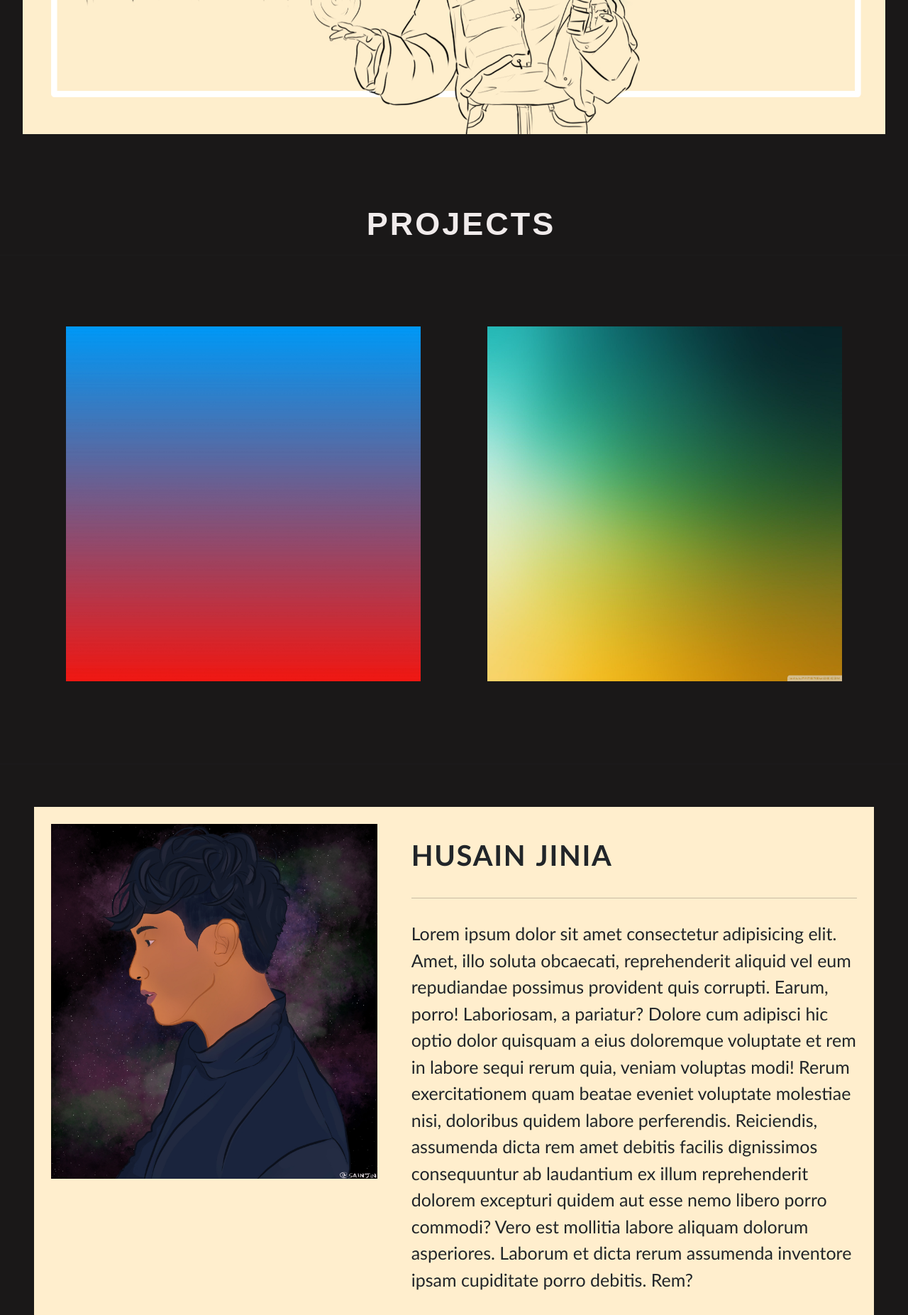
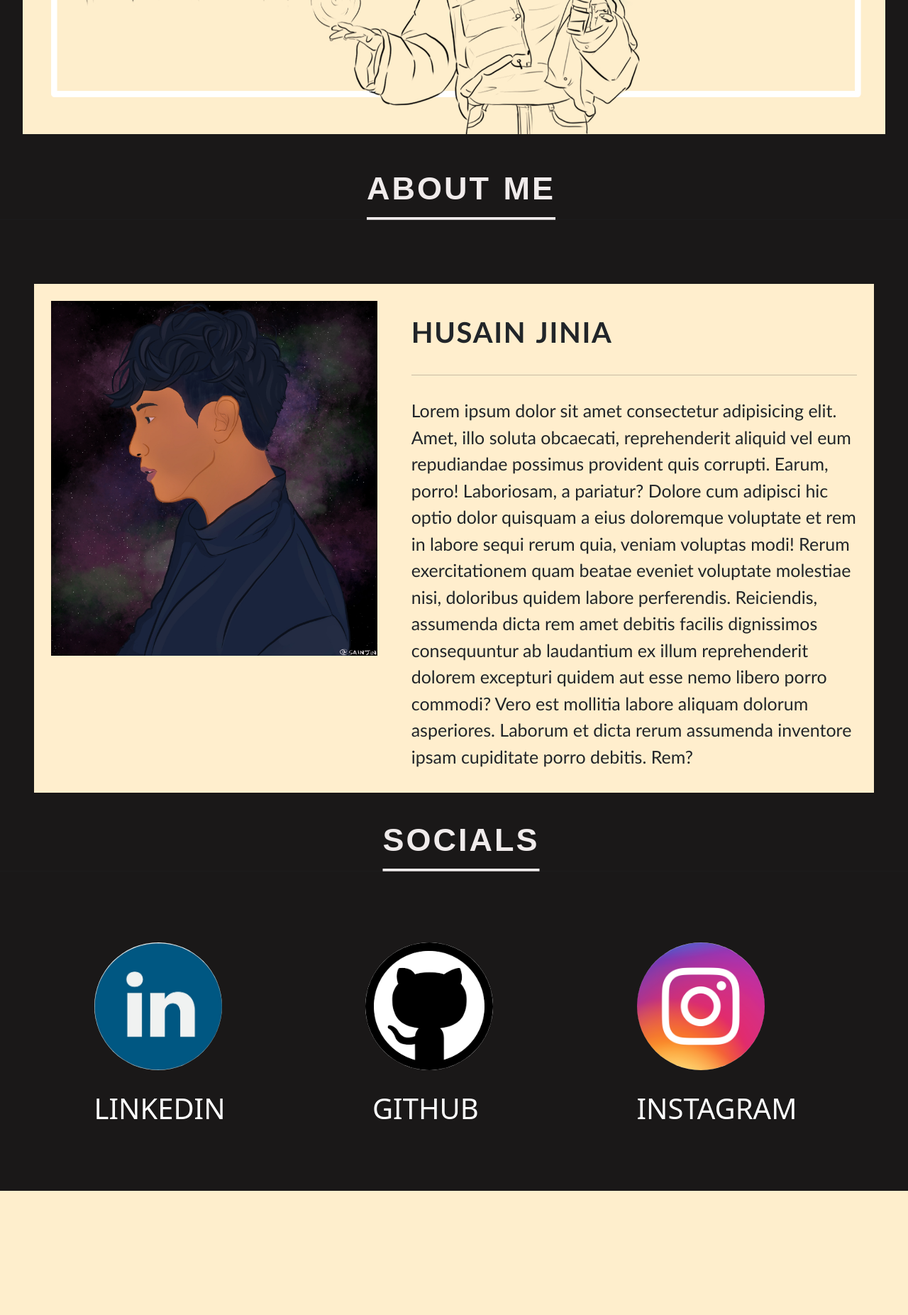
Before and after one commit to Husain-Jinia/Art-Website, a Django app: page / in a window 1280 px wide. Shown: the part 631-2484 px from the top of the page at 71% size. After the commit the page ends 2309 px from the top, so only its background shows below. Run offline with Django 3.2, Linux system fonts and the light colour scheme; some libraries are stand-ins or nearby versions.

Commit message:
Added dependencies

```diff
--- a/ArtWebsite/website/static/javascript/app.js
+++ b/ArtWebsite/website/static/javascript/app.js
@@ -8,7 +8,7 @@ tl.fromTo(
         {height:"100%", ease:Power2.easeInOut}
     ).fromTo(
         hero,
-        1.2,
+        1,
         {width:"100%"},
         {width:"95%", ease:Power2.easeInOut}
     );
--- a/ArtWebsite/website/templates/base.html
+++ b/ArtWebsite/website/templates/base.html
@@ -28,7 +28,6 @@
         <div class="nav-links" style="padding-left: 50%; font-size: 20px; ">
           <a href="{% url 'homepage' %}">HOME</a>
           <a href="{% url 'artpage' %}" >ART</a>
-          <a href="#" target="_blank">CONTACT</a>
           <a href="https://github.com/Husain-Jinia" target="_blank">GITHUB</a>
           <a href="https://www.instagram.com/_sainjin_/" target="_blank">INSTAGRAM</a>
         </div>
--- a/ArtWebsite/website/templates/homePage.html
+++ b/ArtWebsite/website/templates/homePage.html
@@ -7,23 +7,44 @@
             <img  src="{% static "images/LA model 2.jpg"%}">
         </div>
     </section>
-    <div style="margin-top: 100px; margin-bottom: 100px;">
-        <h1 style="padding-left:20px ;align-content: center;text-align: center;color: rgb(240, 235, 235);font-style: normal; font-family:sans-serif; font-weight: 900;font-stretch: wider; word-spacing: 2px; ;letter-spacing: 3px ; font-size: 45px;object-position: center;">
-          PROJECTS</h1>
+    <!-- <div style="margin-top: 100px; margin-bottom: 120px;">
+        <h1 style="text-decoration: underline;text-underline-offset: 25px;  padding-left:20px ;align-content: center;text-align: center;color: rgb(240, 235, 235);font-style: normal; font-family:sans-serif; font-weight: 900;font-stretch: wider; word-spacing: 2px; ;letter-spacing: 3px ; font-size: 45px;object-position: center;">
+          PAGES</h1>
         <hr>
     </div>
-    <div style="display: flex; justify-content: space-evenly; margin-bottom: 100px; color: white;">
-        <div style="width: 500px; height: 500px; display: flex; flex-direction: column; justify-content: space-between;">
-            <img src="{% static "images/projects.jpg"%}" style=" width: 500px; height: 500px;" alt="Avatar">
+    <div class="container-fluid">
+        <div class="row mx-auto" style="margin-bottom: 120px;">
+            <div class="mx-auto" style="display: flex; flex-direction: column;">
+                <h1 style="color:rgb(235, 229, 229); font-family: 'Gill Sans', 'Gill Sans MT', Calibri, 'Trebuchet MS', sans-serif; font-size:30px; font-weight: 600; padding-top: 15px; text-align: center; margin-bottom: 20px;">ART PAGE</h1>
+                <div class="card mx-auto" >
+                    <img src="{% static "images/projects.jpg"%}" class="card__image ">
+                    <div class="card__overlay">
+                        <div class="overlay__text" >
+                            <a href="{% url 'artpage' %}" class="btn btn-outline-dark " style="letter-spacing: 2.5px; font-weight: 700; font-size: 25px; padding-left: 100px; padding-right: 100px; padding-top: 20px; padding-bottom: 20px;">ART </a>
+                        </div>
+                    </div>
+                </div>
+
+            </div>
+            <div class="mx-auto" style="display: flex; flex-direction: column;" >
+                <h1 style="color:rgb(235, 229, 229); font-family: 'Gill Sans', 'Gill Sans MT', Calibri, 'Trebuchet MS', sans-serif; font-size:30px; font-weight: 600; padding-top: 15px; text-align: center; margin-bottom: 20px;">CONTACT PAGE</h1>
+                <div class="card mx-auto" >
+                    <img src="{% static "images/about.jpg"%}" class="card__image">
+                    <div class="card__overlay">
+                      <div class="overlay__text" >
+                        <a href="" class="btn btn-outline-dark " style="letter-spacing: 2.5px; font-weight: 700; font-size: 25px; padding-left: 100px; padding-right: 100px; padding-top: 20px; padding-bottom: 20px;">CONTACT</a>
+                      </div>
+                    </div>
+                </div>
+            </div>
+
         </div>
-        <div style="width: 500px; height: 500px; display: flex; flex-direction: column; justify-content: space-between; ">
-            <img src="{% static "images/about.jpg"%}" style=" width: 500px; height: 500px; " alt="Avatar">
-        </div>
-    </div>
+    </div> -->
 
-    <div>
-        <h1 style="padding-left:20px ;align-content: center;text-align: center;color: rgb(240, 235, 235);font-style: normal; font-family:sans-serif; font-weight: 900;font-stretch: wider; word-spacing: 2px; ;letter-spacing: 3px ; font-size: 45px;object-position: center;">
-        </h1>
+
+    <div style="margin-bottom: 70px; margin-top: 50px;">
+        <h1 style="text-decoration: underline;text-underline-offset: 25px; padding-left:20px ;align-content: center;text-align: center;color: rgb(240, 235, 235);font-style: normal; font-family:sans-serif; font-weight: 900;font-stretch: wider; word-spacing: 2px; ;letter-spacing: 3px ; font-size: 45px;object-position: center;">
+        ABOUT ME</h1>
      <hr>
     </div>
 
@@ -50,7 +71,10 @@
             </div>
         </div>
     </div>
-    <div style="display: flex; justify-content: space-evenly; margin-bottom: 100px; color: white; margin-top: 100px; ">
+    <h1 style="text-decoration: underline;text-underline-offset: 25px; padding-left:20px ;align-content: center;text-align: center;color: rgb(240, 235, 235);font-style: normal; font-family:sans-serif; font-weight: 900;font-stretch: wider; word-spacing: 2px; ;letter-spacing: 3px ; font-size: 45px;object-position: center;">
+        SOCIALS</h1>
+      <hr>
+    <div class="socials" style="display: flex; justify-content: space-evenly; margin-bottom: 100px; ; margin-top: 100px; color: white;">
         <div style="width: 250px; height: 250px; display: flex; flex-direction: column; justify-content: space-between;">
             <img src="{% static "images/linkedin.png"%}" style="border-radius: 50%; width: 180px; height: 180px;" alt="Avatar">
             <h1 style="padding-top: 30px;">LINKEDIN</h1>
--- /dev/null
+++ b/requirements.txt
@@ -0,0 +1,5 @@
+asgiref==3.4.1
+Django==3.2.5
+Pillow==8.3.1
+pytz==2021.1
+sqlparse==0.4.1
```
Also changed, not shown: other parts of ArtWebsite/website/templates/homePage.html (+62 -0 lines), ArtWebsite/website/templates/artPage.html (+5 -2 lines).
